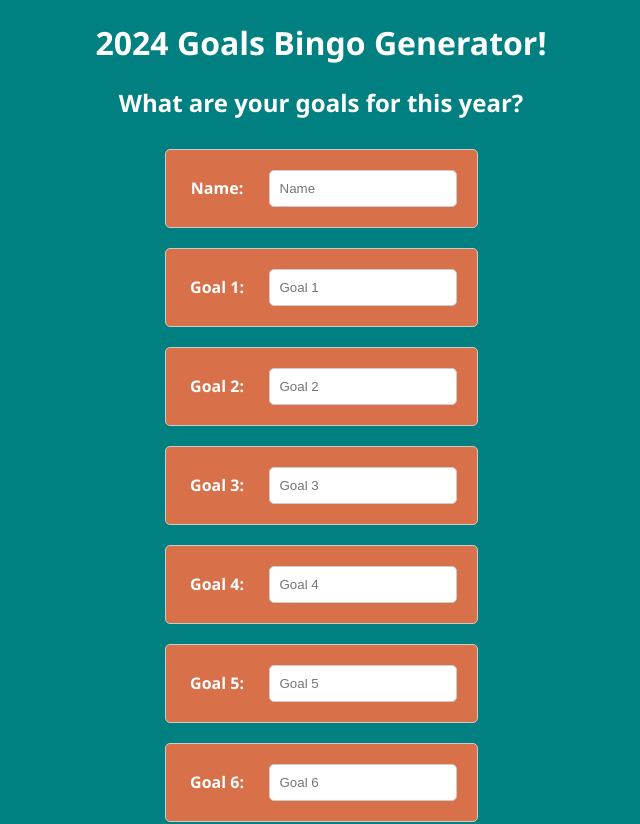
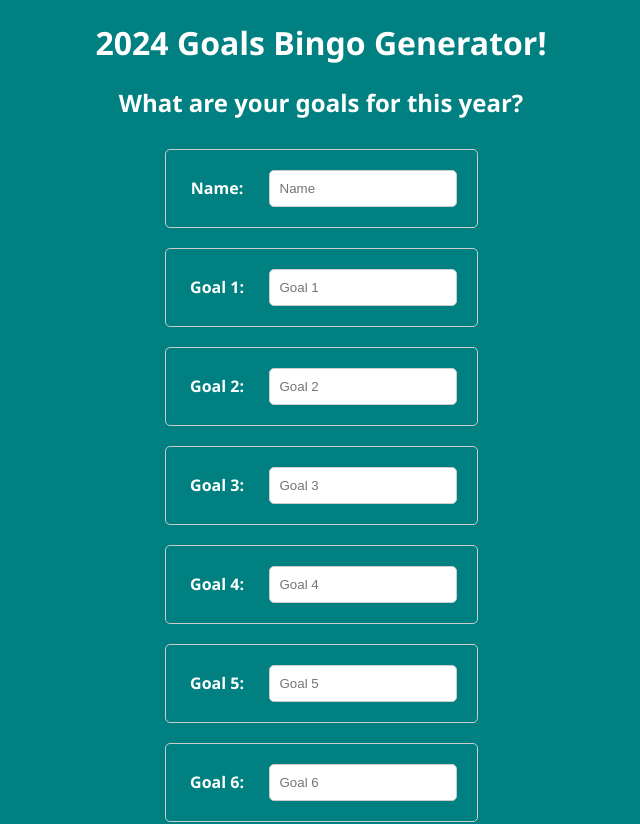
Before and after one commit to UniqueClone/yearly-goals-bingo, a React (Create React App) app: page / in a window 1280 px wide. Shown: the top 824 px of the page, without its empty margins (319-959 px from the left). Built offline with nearby package versions, Linux system fonts and the light colour scheme.

Commit message:
Making background teal again

```diff
--- a/src/App.css
+++ b/src/App.css
@@ -28,7 +28,7 @@ body {
 }
 
 .input-container {
-    background-color: rgb(216, 112, 74);
+    background-color: teal;
     display: flex;
     flex-direction: row;
     align-items: center;
```
